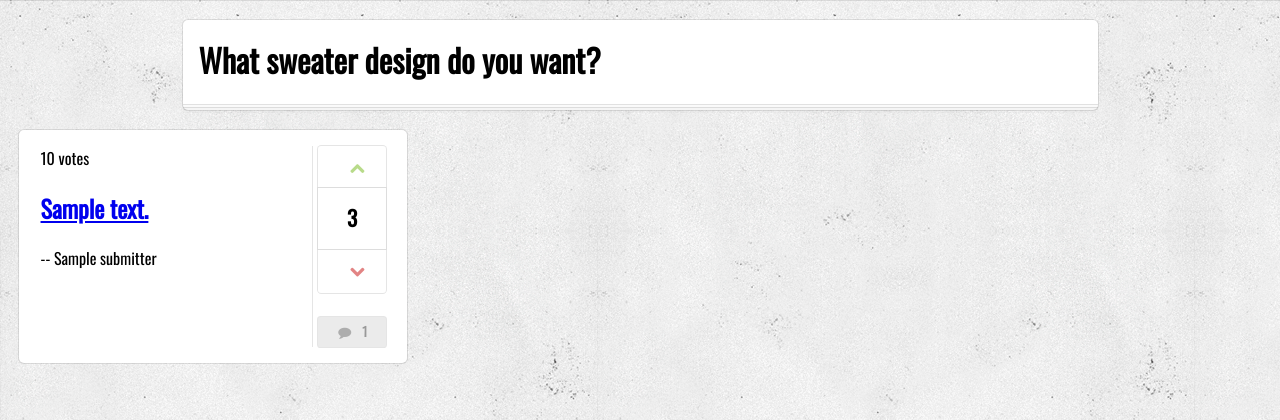
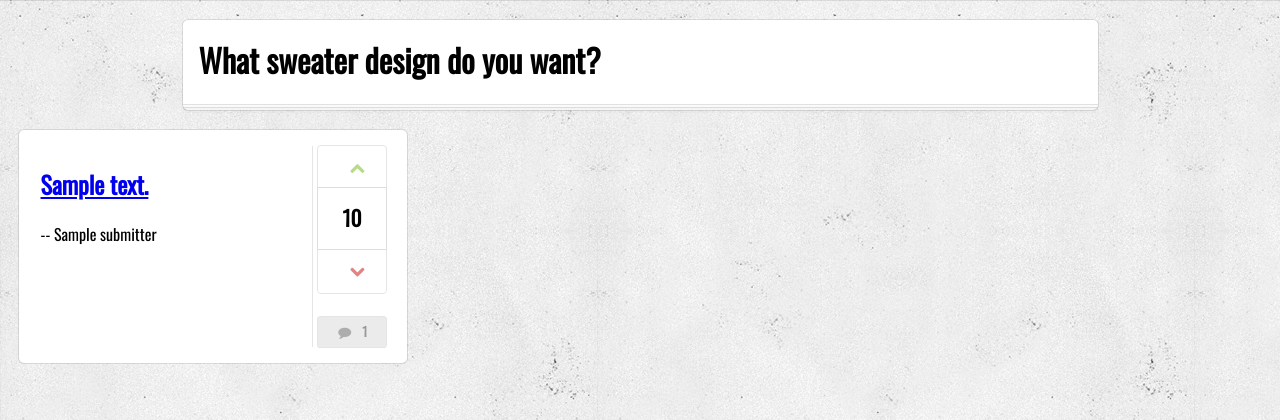
Before and after one commit to ehzhang/jade, a Django app: template apps/common/templates/poll.html in a window 1280 px wide. Shown: the part 43-463 px from the top of the page. Run offline with Django 3.2, Linux system fonts and the light colour scheme; data comes from the database, SQL or seed files in the repository; the template is opened without the code that fills it: values that come from a table or form of the project are taken from there, most other values are stand-ins (such as "Sample title", 1, 10 or a date in 2020); parts of the project's set-up code (start-up, migrations or seed data) failed here and were passed over; some libraries are stand-ins or nearby versions.

Commit message:
Add vote count to cards

```diff
--- a/apps/common/templates/card_front.html
+++ b/apps/common/templates/card_front.html
@@ -2,9 +2,6 @@
     <div class="ui segment">
         <div class="ui divided grid">
             <div class="fourteen wide column">
-                <div class="row">
-                    {{ card.votes }} votes
-                </div>
                 <div class='name'>
                     <h2>
                         <a href="{% url 'card_atomic' card.option_id %}">
@@ -27,8 +24,8 @@
                 </div>
                 <div class="ui attached segment">
                     <h3 class="ui center aligned header">
-                        3
-                    </h2>
+                        {{ card.votes }}
+                    </h3>
                 </div>
                 <div class="ui bottom attached basic button">
                     <i class="red down medium arrow icon"></i>
```
